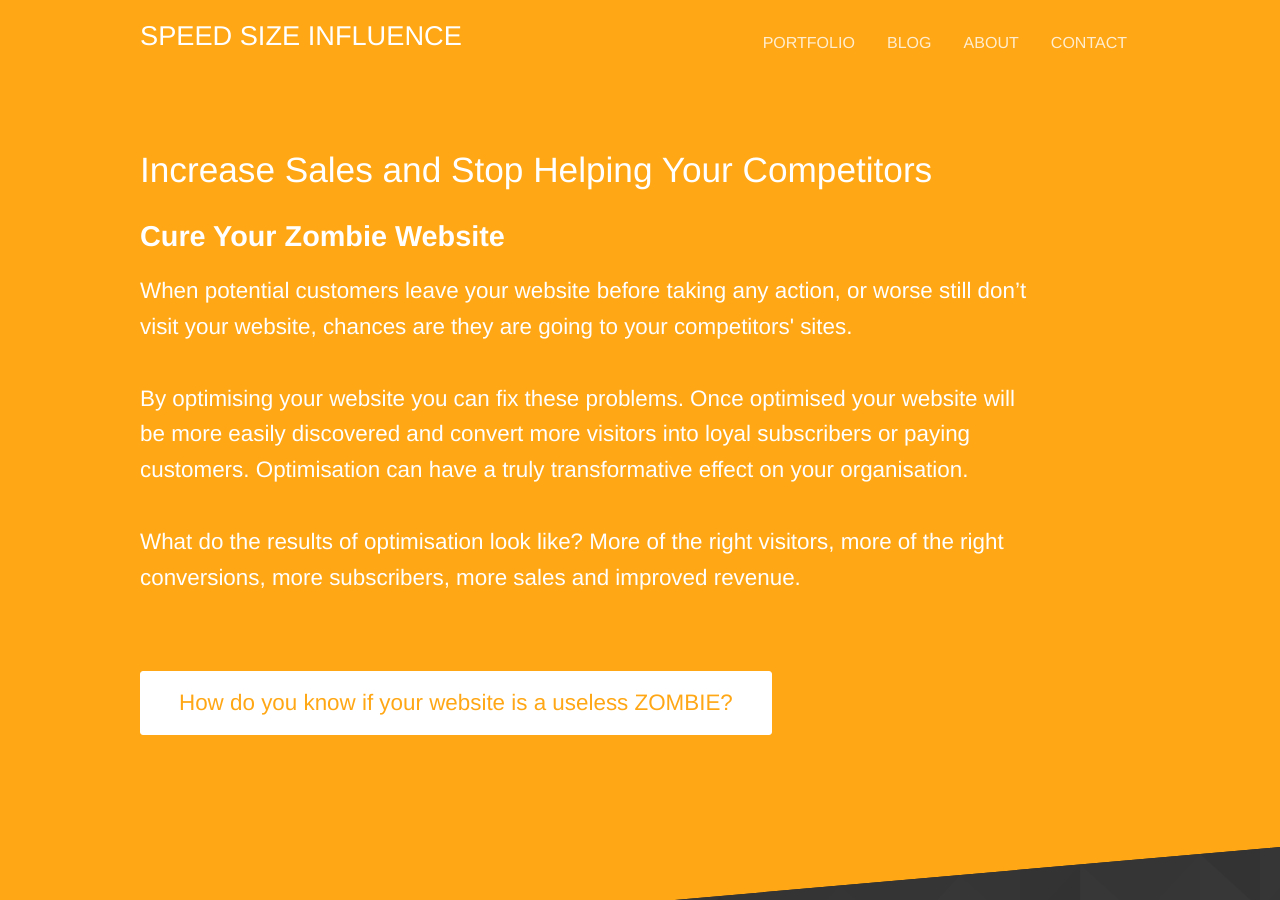
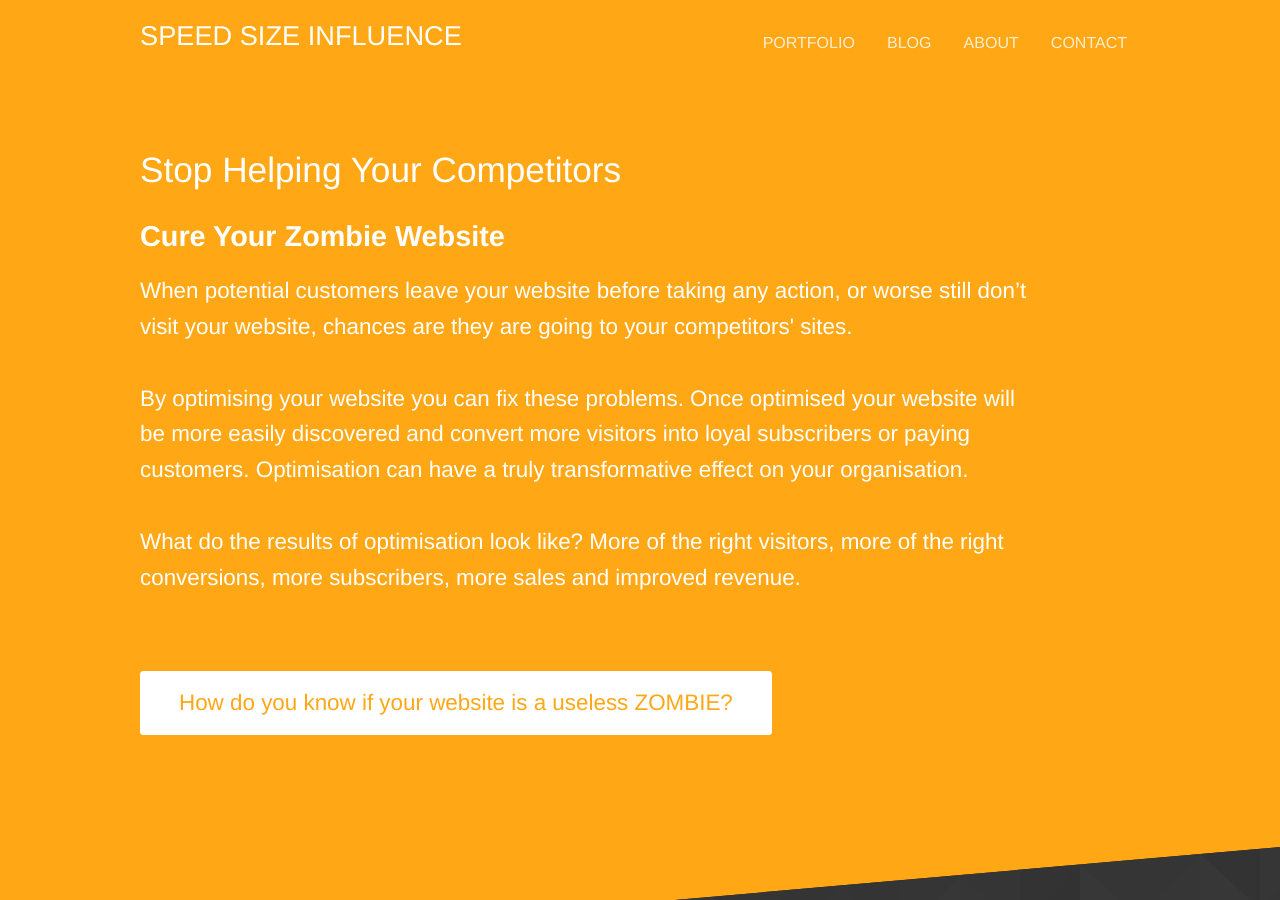
Before and after one commit to primertest-org/BDBBDB, a Jekyll site: the page built from index.html, in a window 1280 px wide and 900 px high. Built offline with Jekyll 4.4.1, drawn with Linux system fonts in a browser that asks for light colours.

Commit message:
Updated 'index.html' via CloudCannon

```diff
--- a/index.html
+++ b/index.html
@@ -4,7 +4,7 @@ title: Website Optimisation
 
 <section class="hero diagonal">
 	<div class="container">
-		<h2 class="editable">Increase Sales and Stop Helping Your Competitors</h2>
+		<h2 class="editable">Stop Helping Your Competitors</h2>
 		<h3 class="editable">Cure Your Zombie Website</h3>
 		<p class="subtext editable">When potential customers leave your website before taking any action, or worse still don&rsquo;t visit your website, chances are they are going to your competitors' sites.<br /><br />By optimising your website you can fix these problems. Once optimised your website will be more easily discovered and convert more visitors into loyal subscribers or paying customers. Optimisation can have a truly transformative effect on your organisation.<br /><br />What do the results of optimisation look like? More of the right visitors, more of the right conversions, more subscribers, more sales and improved revenue.<br />&nbsp;</p>
 		<p><a class="button alt editable" href="{{ site.baseurl }}/contact/">How do you know if your website is a useless ZOMBIE?</a></p>
```
